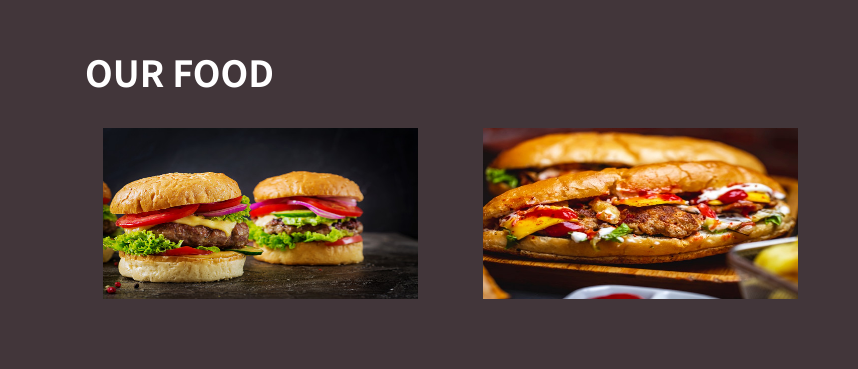
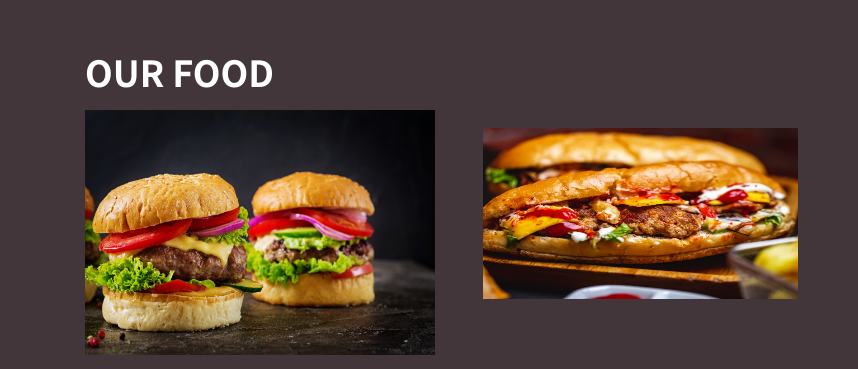
Before and after one commit to Mehraj1714/food-place, a plain HTML site: page index.html in a window 1280 px wide. In both pictures the pointer is over the picture 260 px from the left and 1023 px from the top of the page. Shown: the part 810-1179 px from the top of the page, 0-858 px from the left. Drawn offline with Linux system fonts and the light colour scheme.

Commit message:
Update style.css

```diff
--- a/assets/css/style.css
+++ b/assets/css/style.css
@@ -166,6 +166,12 @@ nav>div{
 
 }
 
+.food>img:hover{
+	margin: 0%;
+	width: 100%;
+	height: 100%;
+}
+
 /*about us
 ------------------------------------*/
 
```
